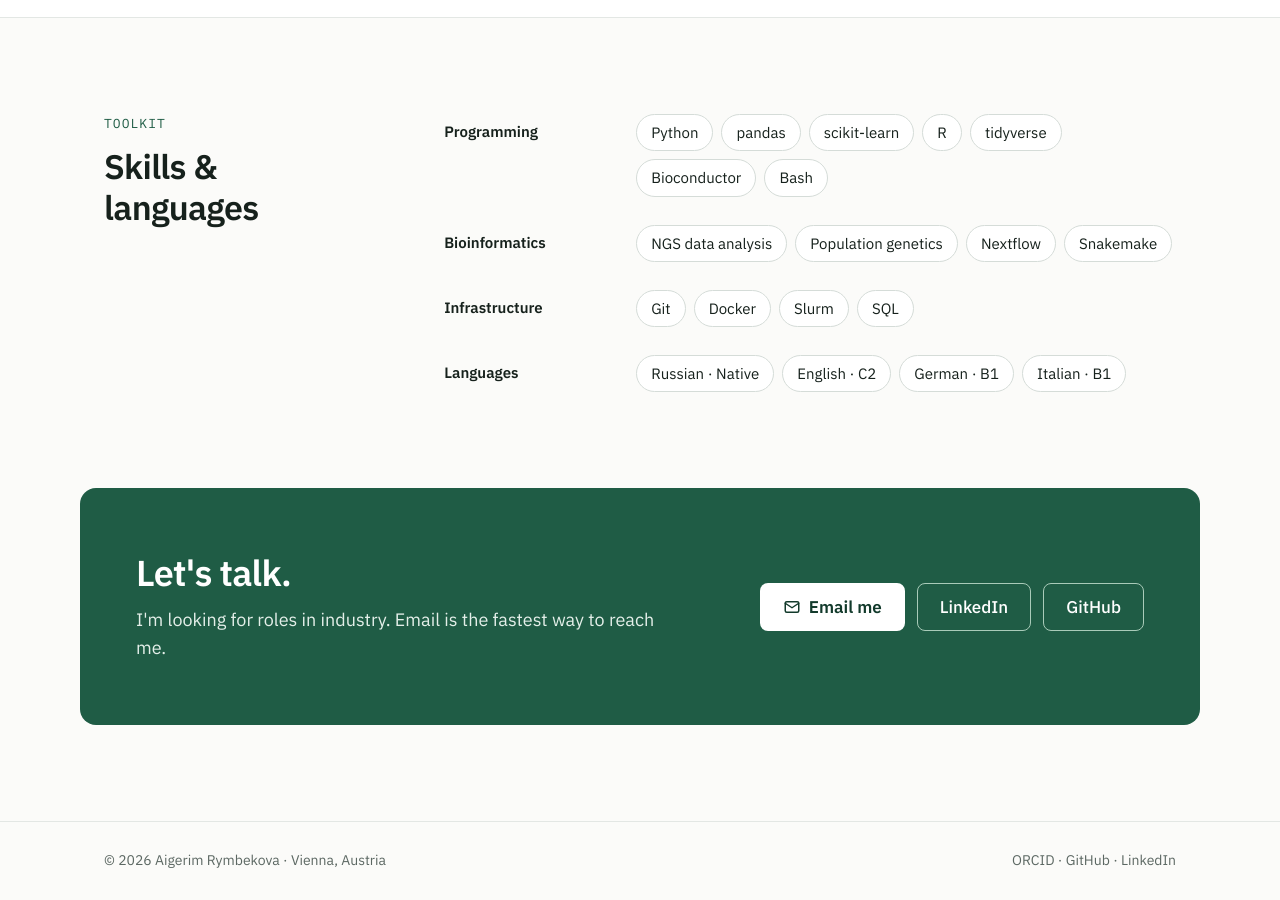
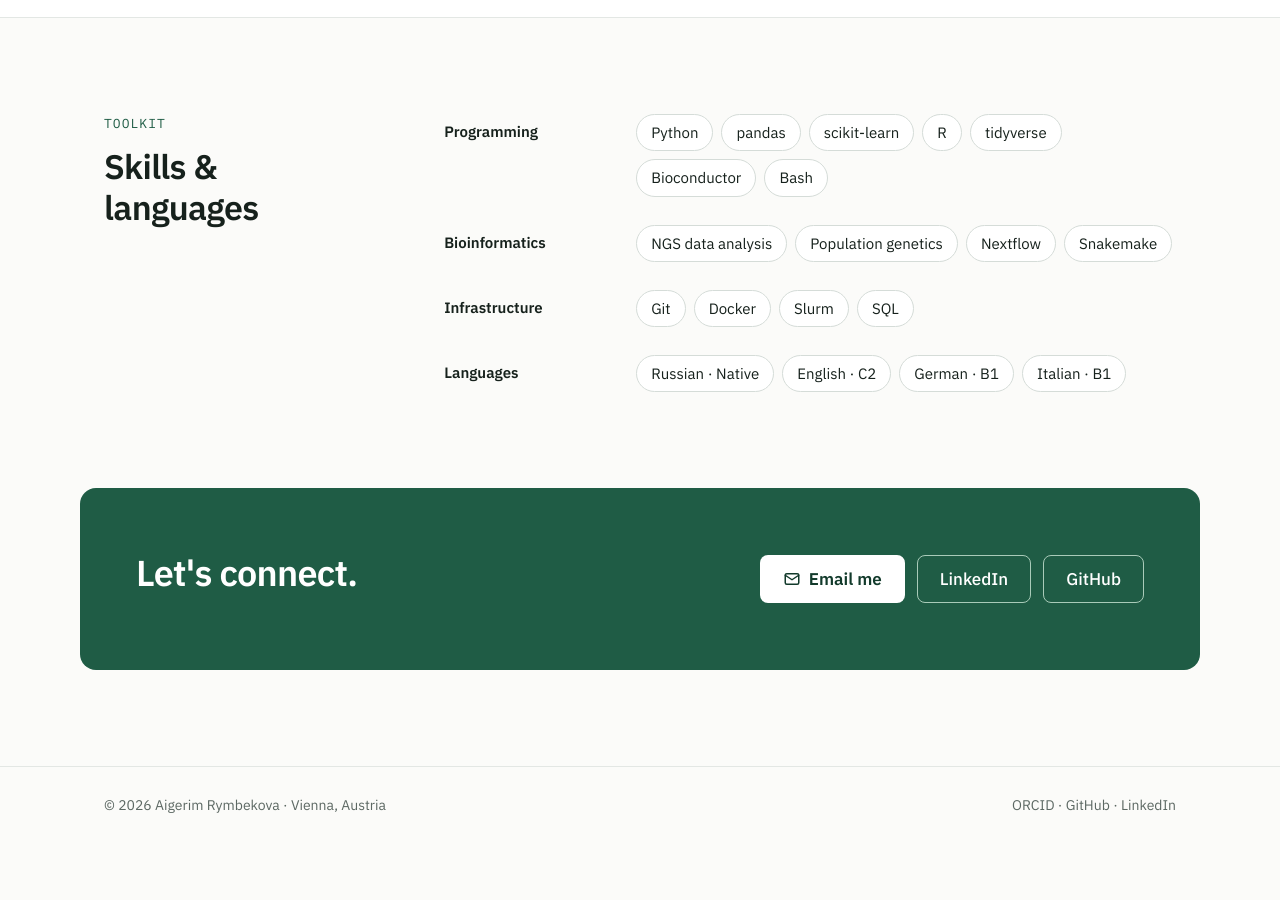
Before and after one commit to Rymbekova/rymbekova.github.io, a Jekyll site: the page built from index.html, in a window 1280 px wide and 900 px high, scrolled down 2124 px. Built offline with Jekyll 4.4.1, drawn with Linux system fonts in a browser that asks for light colours; after the commit the page ends 2968 px from its top, so only the background shows below that.

Commit message:
Update index.html

```diff
--- a/index.html
+++ b/index.html
@@ -144,8 +144,8 @@ layout: default
 <section id="contact" class="contact-wrap">
   <div class="container contact">
     <div class="contact-text">
-      <h2>Let's talk.</h2>
-      <p>I'm looking for roles in industry. Email is the fastest way to reach me.</p>
+      <h2>Let's connect.</h2>
+      <p></p>
     </div>
     <div class="actions">
       <a class="btn btn-light" href="mailto:{{ site.email }}">{% include icon.html name="mail" %} Email me</a>
```
